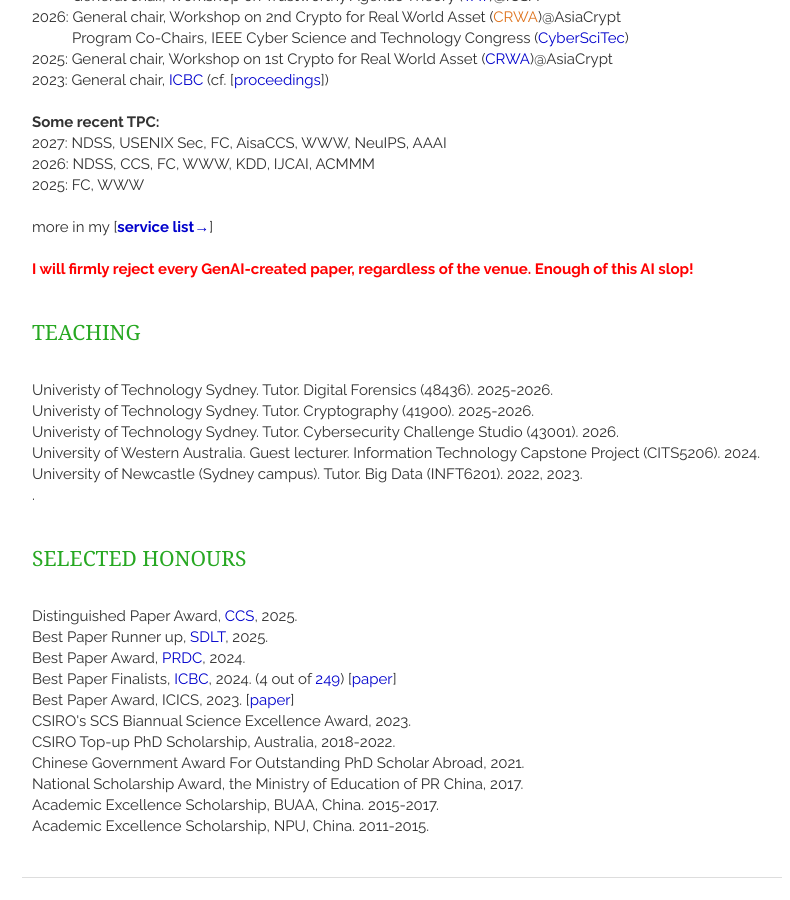
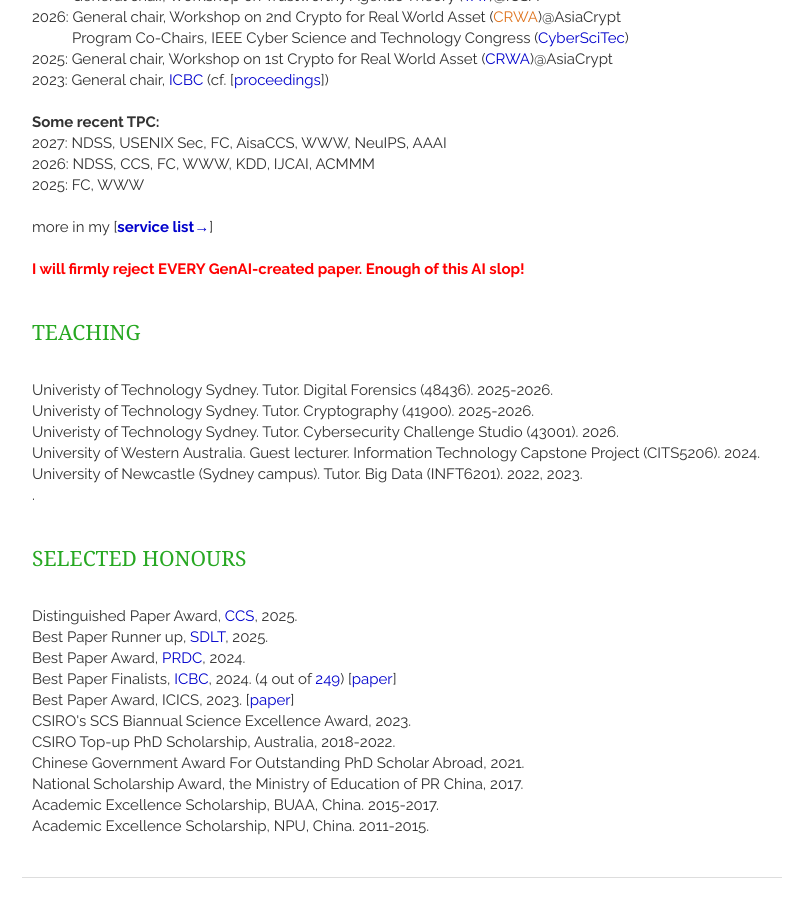
Before and after one commit to qinwang-git/qinwang-git.github.io, a Jekyll site: the page built from index.html, in a window 1280 px wide and 900 px high, scrolled down 3005 px. Shown: the whole window, without its empty margins (328-1118 px from the left). Built offline with Jekyll 4.4.1, drawn with Linux system fonts in a browser that asks for light colours; nearby versions of some CDN libraries; a script that is not in the unit is left out; the list of posts is cut into pages by our own code.

Commit message:
Update rejection statement for GenAI-created papers

```diff
--- a/_includes/service_summary.html
+++ b/_includes/service_summary.html
@@ -34,8 +34,7 @@
     <br>
 
    <p>
-  <strong style="color: red;">I will firmly reject every GenAI-created paper,
-  regardless of the venue. Enough of this AI slop!</strong>
+  <strong style="color: red;">I will firmly reject EVERY GenAI-created paper. Enough of this AI slop!</strong>
    </p>
     </article>
 </section>
```
